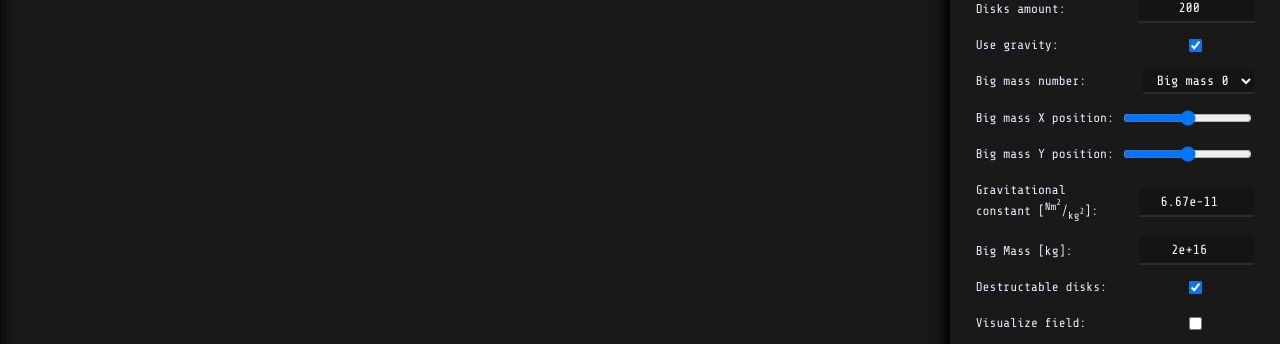
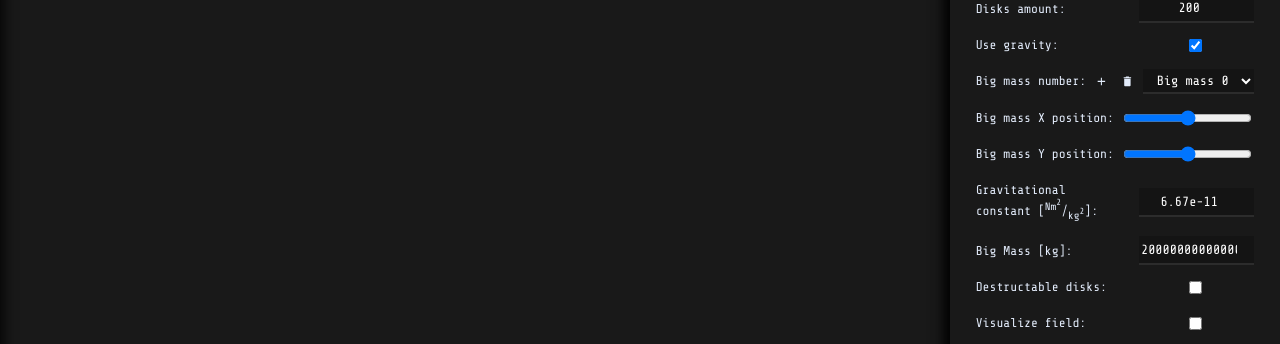
Before and after one commit to Robert-Kurczak/disk-simulation, a React (Create React App) app: page / in a window 1280 px wide. Both pictures are taken after a click on the checkbox 1195 px from the left and 214 px from the top of the page. Shown: the part 169-513 px from the top of the page. Built offline with nearby package versions, Linux system fonts and the light colour scheme.

Commit message:
adding mass option, proper epsilon on gravity acc

```diff
--- a/src/components/MainCanvas/Simulation/Fields.ts
+++ b/src/components/MainCanvas/Simulation/Fields.ts
@@ -26,15 +26,9 @@ export class GravityField{
 		//value of distance vector
 		let distanceVal: number = ((distanceVec.x)**2 + (distanceVec.y)**2)**0.5;
 
-		//unit vector (versor) that show direction to big mass
-		let distanceVer: Vector2 = new Vector2(
-			distanceVec.x / distanceVal,
-			distanceVec.y / distanceVal
-		);
-
 		let acceleration: Vector2 = new Vector2(
-			(this.gConstant * this.mass) / (distanceVal**2 + 0.01) * distanceVer.x,
-			(this.gConstant * this.mass) / (distanceVal**2 + 0.01) * distanceVer.y
+			(this.gConstant * this.mass) / ((distanceVal**2 + 10))**1.5 * distanceVec.x,
+			(this.gConstant * this.mass) / ((distanceVal**2 + 10))**1.5 * distanceVec.y
 		);
 
 		return acceleration;
@@ -56,6 +50,7 @@ export class DragField{
 
 	public viscosityFromPosition(position: Vector2){
 		const quadricResult: number = -this.viscositySlope * (position.x - this.highVpositionX)**2 + this.maxViscosity;
+
 		return Math.max(this.normalViscosity, quadricResult);
 	}
 
--- a/src/components/MainCanvas/Simulation/SimulationCanvas.ts
+++ b/src/components/MainCanvas/Simulation/SimulationCanvas.ts
@@ -20,7 +20,7 @@ class SimulationCanvas{
 	private simulationInterval: ReturnType<typeof setInterval> | null = null;
 
 	private deltaT = 0.004;
-	private destructableDisks = true;
+	private destructableDisks = false;
 
 	//---Gravity properties---
 	private gravityFields: Array<GravityField> = [];
@@ -80,11 +80,6 @@ class SimulationCanvas{
 			new GravityField(
 				6.67e-11,
 				new Vector2(this.width / 2, this.height / 2),
-				2e16
-			),
-			new GravityField(
-				6.67e-11,
-				new Vector2(this.width / 4, this.height / 4),
 				2e16
 			)
 		);
@@ -171,6 +166,20 @@ class SimulationCanvas{
 	//------
 
 	//---Public methods---
+	public addGravityField(){
+		this.gravityFields.push(
+			new GravityField(
+				6.67e-11,
+				new Vector2(this.width / 2, this.height / 2),
+				2e16
+			)
+		);
+	}
+
+	public removeGravityField(fieldID: number){
+		this.gravityFields.splice(fieldID, 1);
+	}
+
 	public simulate(diskAmount: number){
 		if(this.simulationInterval){
 			clearInterval(this.simulationInterval);
--- a/src/components/SettingsPanel/SettingsPanel.tsx
+++ b/src/components/SettingsPanel/SettingsPanel.tsx
@@ -43,6 +43,34 @@ function SettingsPanel(props: Props){
 		setDisksAmount(value);
 	}
 
+	const addGravityField = () => {
+		mainCanvas.addGravityField();
+		const newID = mainCanvas.getGravityFieldsAmount() - 1;
+
+		setCurrentGravityField({
+			ID: newID,
+			position: mainCanvas.getGravityFieldPosition(newID),
+			gConstant: mainCanvas.getGconstant(newID),
+			bigMass: mainCanvas.getBigMass(newID)
+		});
+
+		if(visualizeGravity){mainCanvas.printGravityFieldImg()}
+	}
+
+	const removeGravityField = () => {
+		if(mainCanvas.getGravityFieldsAmount() > 1){
+			mainCanvas.removeGravityField(currentGravityField.ID);
+			setCurrentGravityField({
+				ID: 0,
+				position: mainCanvas.getGravityFieldPosition(0),
+				gConstant: mainCanvas.getGconstant(0),
+				bigMass: mainCanvas.getBigMass(0)
+			});
+
+			if(visualizeGravity){mainCanvas.printGravityFieldImg()}
+		}
+	}
+
 	const updateCurrentGravityField = (e: ChangeEvent<HTMLSelectElement>) => {
 		const value: number = e.target.selectedIndex;
 
@@ -84,6 +112,14 @@ function SettingsPanel(props: Props){
 		const value: boolean = e.target.checked;
 
 		mainCanvas.setUseGravity(value);
+
+		if(value){
+			if(visualizeGravity) mainCanvas.printGravityFieldImg();
+		}
+		else{
+			if(visualizeGravity) mainCanvas.clearGravityFieldImg();
+		}
+
 		setUseGravity(value);
 	}
 
@@ -131,6 +167,14 @@ function SettingsPanel(props: Props){
 		const value: boolean = e.target.checked;
 
 		mainCanvas.setUseDrag(value);
+
+		if(value){
+			if(visualizeDrag) mainCanvas.printDragFieldImg();
+		}
+		else{
+			if(visualizeDrag) mainCanvas.clearDragFieldImg();
+		}
+
 		setUseDrag(value);
 	}
 
@@ -208,6 +252,9 @@ function SettingsPanel(props: Props){
 					<GravitySettings
 						bigMassAmount={mainCanvas.getGravityFieldsAmount()}
 
+						addGravityField={addGravityField}
+						removeGravityField={removeGravityField}
+
 						canvasWidth={mainCanvas.getWidth()}
 						canvasHeight={mainCanvas.getHeight()}
 
--- a/src/components/SettingsPanel/sections/GravitySettings.tsx
+++ b/src/components/SettingsPanel/sections/GravitySettings.tsx
@@ -1,11 +1,18 @@
 import React from "react"
 import { Vector2 } from "../../MainCanvas/Simulation/Vector";
+import {
+	MdDelete,
+	MdAdd
+} from "react-icons/md"
 
 interface Props{
 	bigMassAmount: number;
 
 	currentGravityFieldID: number;
 	updateCurrentGravityField: React.FormEventHandler<HTMLSelectElement>;
+
+	addGravityField: () => void;
+	removeGravityField: () => void;
 
 	canvasWidth: number;
 	canvasHeight: number;
@@ -35,6 +42,9 @@ function GravitySettings(props: Props){
 		currentGravityFieldID,
 		updateCurrentGravityField,
 
+		addGravityField,
+		removeGravityField,
+
 		canvasWidth,
 		canvasHeight,
 
@@ -55,21 +65,23 @@ function GravitySettings(props: Props){
 		updateVisualizeGravity
 	}= props;
 
-	const bigMassArray = [];
-	for(let i = 0; i < bigMassAmount; i++){
-		bigMassArray.push(
-			<option key={i}>Big Mass {i}</option>
-		)
-	}
-
 	return(
 		<React.Fragment>
 			<div className="setting">
 				<p>Big mass number: </p>
-				<select onChange={updateCurrentGravityField}>
+
+				<div className="icon-buttons" onClick={addGravityField}>
+					<MdAdd/>
+				</div>
+
+				<div className="icon-buttons" onClick={removeGravityField}>
+					<MdDelete/>
+				</div>
+
+				<select value={currentGravityFieldID} onChange={updateCurrentGravityField}>
 					{
 						[...Array(bigMassAmount)].map((x, i) =>
-							<option selected={i === currentGravityFieldID} key={i}>Big mass {i}</option>
+							<option value={i} key={i}>Big mass {i}</option>
 						)
 					}
 				</select>
@@ -107,7 +119,7 @@ function GravitySettings(props: Props){
 					type="number"
 					step={1e-13}
 
-					value={gConstant.toExponential()}
+					value={gConstant}
 					onChange={updateGconstant}
 				/>
 			</div>
@@ -119,7 +131,7 @@ function GravitySettings(props: Props){
 					step={1e+18}
 					min={0}
 
-					value={bigMass.toExponential()}
+					value={bigMass}
 					onChange={updateBigMass}
 				/>
 			</div>
--- a/src/styles/SettingsPanel.css
+++ b/src/styles/SettingsPanel.css
@@ -75,3 +75,13 @@
 
 	display: inline-block;
 }
+
+.icon-buttons{
+	padding: 5px;
+	display: flex;
+	transition-duration: 0.3s;
+}
+
+.icon-buttons:hover{
+	background-color: #141414;
+}
```
